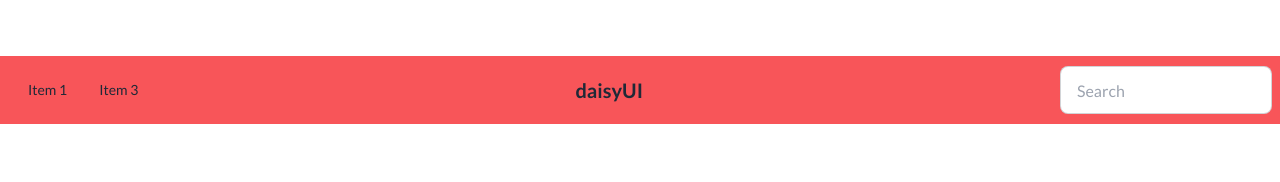
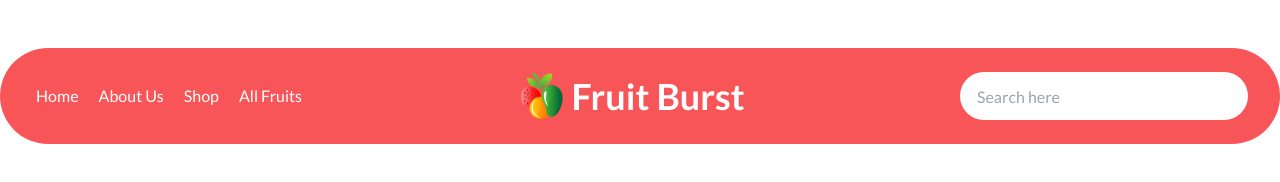
Before and after one commit to AwesomeMohsin/Fruit-Brust, a plain HTML site: page index.html in a window 1280 px wide. Drawn offline with nearby package versions, Linux system fonts and the light colour scheme.

Commit message:
nav completed

```diff
--- a/index.html
+++ b/index.html
@@ -41,13 +41,13 @@
 
 </head>
 
-<body>
+<body >
     <header class="container mx-auto">
-        <nav class="my-14">
-            <div class="navbar flex flex-row-reverse md:flex-row bg-[#F85559] justify-between">
+        <nav class="my-12">
+            <div class="navbar flex flex-row-reverse md:flex-row md:bg-[#F85559] justify-between rounded-full px-8 py-6">
 
                 <div class="  lg:hidden">
-                    <div class="dropdown ">
+                    <div class="dropdown dropdown-bottom dropdown-end">
                         <label tabindex="0" class="btn btn-ghost lg:hidden">
                             <svg xmlns="http://www.w3.org/2000/svg" class="h-5 w-5" fill="none" viewBox="0 0 24 24"
                                 stroke="currentColor">
@@ -56,9 +56,11 @@
                             </svg>
                         </label>
                         <ul tabindex="0"
-                            class="menu menu-sm dropdown-content mt-3 z-[1] p-2 shadow bg-base-100 rounded-box w-52">
-                            <li><a>Item 1</a></li>
-                            <li><a>Item 3</a></li>
+                            class="menu menu-sm dropdown-content mt-3 z-[1] p-2 shadow bg-base-100 rounded-box w-40">
+                            <li><a>Home</a></li>
+                            <li><a>About Us</a></li>
+                            <li><a>Shop</a></li>
+                            <li><a>All Fruits</a></li>
                         </ul>
                     </div>
 
@@ -66,20 +68,26 @@
 
 
                 <div class=" hidden lg:flex">
-                    <ul class="menu menu-horizontal px-1">
-                        <li><a>Item 1</a></li>
-                        <li><a>Item 3</a></li>
+                    <ul class="space-x-5 menu-horizontal hover:cursor-pointer px-1 text-white">
+                        <li><a>Home</a></li>
+                        <li><a>About Us</a></li>
+                        <li><a>Shop</a></li>
+                        <li><a>All Fruits</a></li>
                     </ul>
                 </div>
 
-                <div>
-                     <a class="btn btn-ghost normal-case text-xl">daisyUI</a>
+                <div class="btn btn-ghost">
+
+
+                    <img class="h-10 md:h-full" src="./images/logo.png" alt="">
+                    <a class=" normal-case text-2xl md:text-4xl md:text-white">Fruit Burst</a>
                 </div>
 
-                <div class="form-control hidden md:block lg:visible ">
-                    <input type="text" placeholder="Search" class="input input-bordered w-24 md:w-auto" />
+                <div class="form-control hidden md:block lg:visible">
+                    <input type="text" placeholder="Search here" class="input rounded-full md:w-auto lg:w-72" />
 
-                  </div>
+
+                </div>
             </div>
         </nav>
     </header>
```
